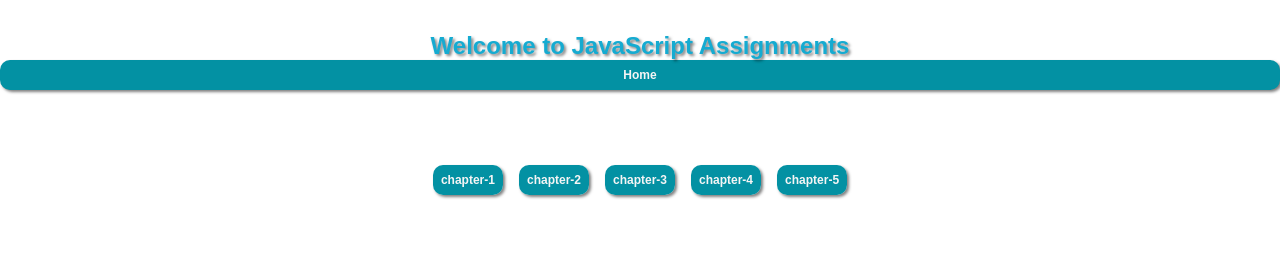
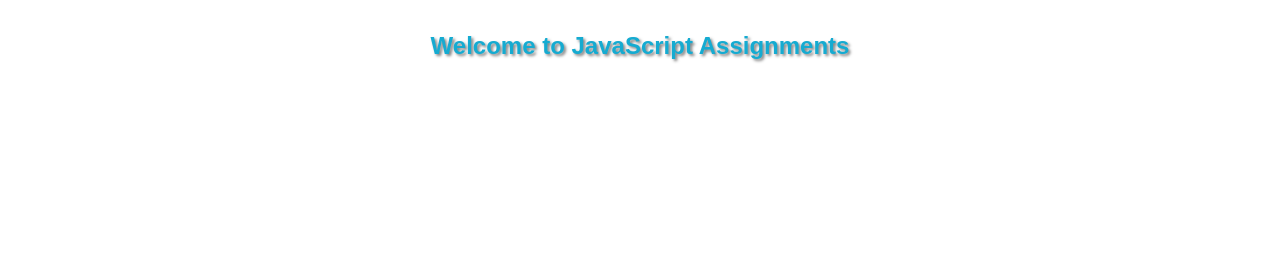
Before and after one commit to iLaal/JSAssignments, a plain HTML site: page index.html in a window 1280 px wide. Drawn offline with nearby package versions, Linux system fonts and the light colour scheme.

Commit message:
Update index.html

```diff
--- a/index.html
+++ b/index.html
@@ -14,18 +14,6 @@
         <div class="java-assign">
             <h2>Welcome to JavaScript Assignments</h2>
         </div>
-        <div class="home">
-            <a href="index.html">Home</a>
-        </div>
-        <div class="chapters">
-            <ul>
-                <li><a href="chapter-1/chap-1.html">chapter-1</a></li>
-                <li><a href="chapter-2/chap-2.html">chapter-2</a></li>
-                <li><a href="chapter-3/chap-3.html">chapter-3</a></li>
-                <li><a href="chapter-4/chap-4.html">chapter-4</a></li>
-                <li><a href="chapter-5/chap-5">chapter-5</a></li>
-            </ul>
-        </div>
     </div>
 
     <script src="app.js"></script>
```
